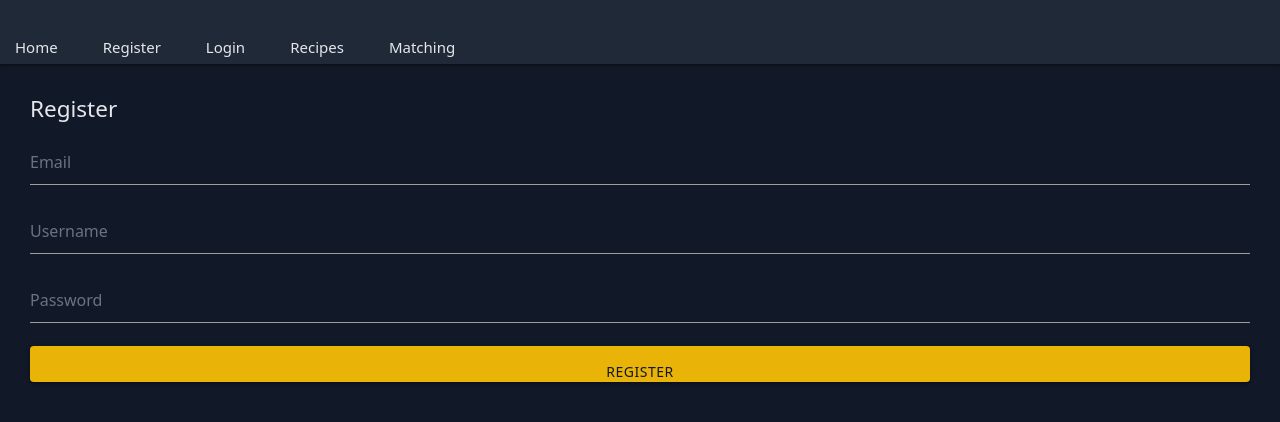
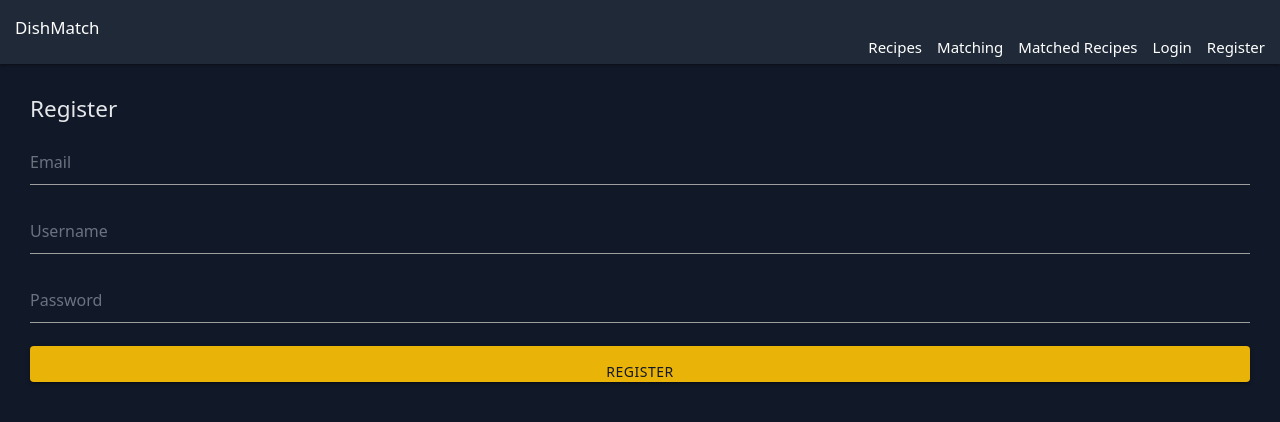
Before and after one commit to LeviathanIsI/DishMatch_Frontend, a React (Vite) app: page /register in a window 1280 px wide. Shown: the top 422 px of the page. Built offline with nearby package versions, Linux system fonts and the light colour scheme.

Commit message:
Users now have a nav bar where they can see recipes, a matching screen, recipes they matched with, and login/register

```diff
--- a/src/App.jsx
+++ b/src/App.jsx
@@ -6,6 +6,7 @@ import Register from './pages/Register';
 import Login from './pages/Login';
 import Recipes from './pages/Recipes';
 import Matching from './pages/Matching';
+import MatchedRecipes from './pages/MatchedRecipes'; // Import the new page
 
 const App = () => {
   return (
@@ -19,6 +20,7 @@ const App = () => {
             <Route path="/login" element={<Login />} />
             <Route path="/recipes" element={<Recipes />} />
             <Route path="/matching" element={<Matching />} />
+            <Route path="/matched-recipes" element={<MatchedRecipes />} /> {/* New Route */}
           </Routes>
         </main>
       </div>
--- a/src/AppRouter.jsx
+++ b/src/AppRouter.jsx
@@ -2,22 +2,26 @@ import React from 'react';
 import { BrowserRouter as Router, Route, Routes } from 'react-router-dom';
 import Navbar from './components/Navbar';
 import Home from './pages/Home';
+import Recipes from './pages/Recipes';
+import Matching from './pages/Matching';
+import MatchedRecipes from './pages/MatchedRecipes'; // Import the new page
+import Login from './pages/Login';
 import Register from './pages/Register';
-import Login from './pages/Login';
-import Recipes from './pages/Recipes';
-import MatchingScreen from './pages/MatchingScreen';
 
 const AppRouter = () => {
   return (
     <Router>
       <Navbar />
-      <Routes>
-        <Route path="/" element={<Home />} />
-        <Route path="/register" element={<Register />} />
-        <Route path="/login" element={<Login />} />
-        <Route path="/recipes" element={<Recipes />} />
-        <Route path="/matching" element={<MatchingScreen />} />
-      </Routes>
+      <div className="container mx-auto mt-4">
+        <Routes>
+          <Route path="/" element={<Home />} />
+          <Route path="/recipes" element={<Recipes />} />
+          <Route path="/matching" element={<Matching />} />
+          <Route path="/matched-recipes" element={<MatchedRecipes />} /> {/* New Route */}
+          <Route path="/login" element={<Login />} />
+          <Route path="/register" element={<Register />} />
+        </Routes>
+      </div>
     </Router>
   );
 };
--- a/src/components/Navbar.jsx
+++ b/src/components/Navbar.jsx
@@ -3,15 +3,18 @@ import { Link } from 'react-router-dom';
 
 const Navbar = () => {
   return (
-    <nav className="bg-gray-800 dark:bg-gray-900">
-      <div className="container mx-auto flex justify-between items-center py-4">
-        <ul className="flex space-x-4">
-          <li><Link to="/" className="text-gray-200 hover:text-yellow-500">Home</Link></li>
-          <li><Link to="/register" className="text-gray-200 hover:text-yellow-500">Register</Link></li>
-          <li><Link to="/login" className="text-gray-200 hover:text-yellow-500">Login</Link></li>
-          <li><Link to="/recipes" className="text-gray-200 hover:text-yellow-500">Recipes</Link></li>
-          <li><Link to="/matching" className="text-gray-200 hover:text-yellow-500">Matching</Link></li>
-        </ul>
+    <nav className="bg-gray-800 p-4">
+      <div className="container mx-auto flex justify-between">
+        <div className="text-white text-lg">
+          <Link to="/">DishMatch</Link>
+        </div>
+        <div className="flex space-x-4">
+          <Link to="/recipes" className="text-white">Recipes</Link>
+          <Link to="/matching" className="text-white">Matching</Link>
+          <Link to="/matched-recipes" className="text-white">Matched Recipes</Link> {/* New Route */}
+          <Link to="/login" className="text-white">Login</Link>
+          <Link to="/register" className="text-white">Register</Link>
+        </div>
       </div>
     </nav>
   );
--- /dev/null
+++ b/src/pages/MatchedRecipes.jsx
@@ -0,0 +1,44 @@
+import React, { useState, useEffect } from 'react';
+import apiFetch from '../api/fetch';
+
+const MatchedRecipes = () => {
+  const [recipes, setRecipes] = useState([]);
+  const [message, setMessage] = useState('');
+
+  useEffect(() => {
+    fetchMatchedRecipes();
+  }, []);
+
+  const fetchMatchedRecipes = async () => {
+    try {
+      const token = localStorage.getItem('token');
+      const response = await apiFetch('/users/matched-recipes', {
+        headers: {
+          'Authorization': `Bearer ${token}`,
+        },
+      });
+      setRecipes(response);
+    } catch (error) {
+      setMessage('Error fetching matched recipes: ' + error.message);
+    }
+  };
+
+  return (
+    <div>
+      <h2 className="text-2xl mb-4">Matched Recipes</h2>
+      {message && <p className="mb-4 text-red-500">{message}</p>}
+      <div className="grid grid-cols-1 gap-4">
+        {recipes.map((recipe) => (
+          <div key={recipe._id} className="card p-4">
+            <h3 className="card-title">{recipe.name}</h3>
+            <p>{recipe.cuisine}</p>
+            <p>{recipe.ingredients.join(', ')}</p>
+            <p>Created by: {recipe.creator ? recipe.creator.username : 'Unknown'}</p>
+          </div>
+        ))}
+      </div>
+    </div>
+  );
+};
+
+export default MatchedRecipes;
```
